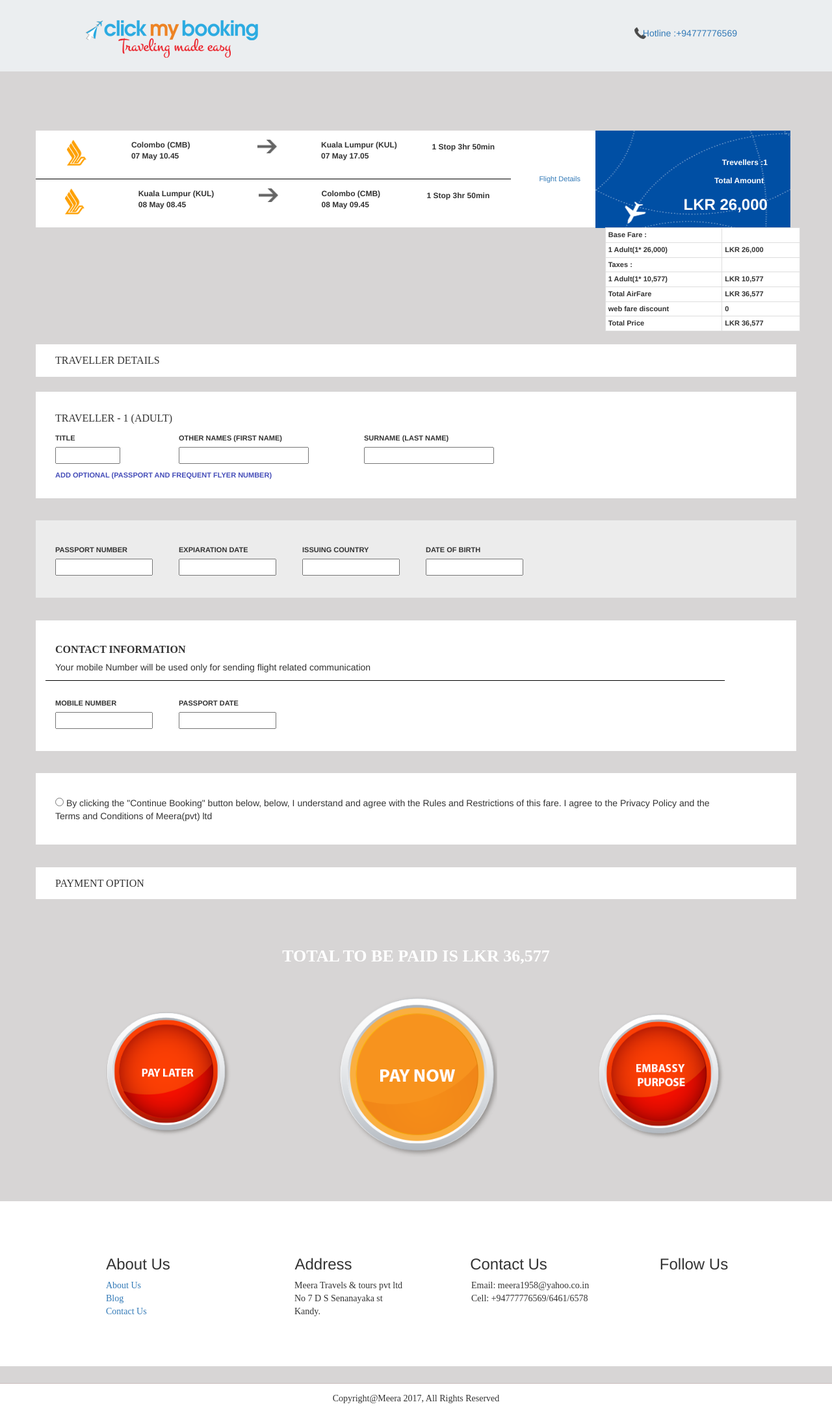
After one commit to DharshanS/MeeraFront, a PHP site: page /requestform.php in a window 1280 px wide. The commit adds this page. Shown: the whole page at 65% size. Run offline with PHP 8.4, Linux system fonts and the light colour scheme.

Commit message:
booking page

```diff
--- /dev/null
+++ b/css/form.css
@@ -0,0 +1,297 @@
+.flight_main{
+    background-color:#ebeef0;
+}
+
+.flight_main > .navbar{
+    padding: 30px 100px 0px 100px;
+}
+
+.fstsub > li{
+    float:left;
+}
+.phonecls{
+    background: url(../images/phoneicon.png) no-repeat 2px;
+    background-size: 10%;
+}
+
+.flicon{
+   background: url(../images/ticketsimble.png) no-repeat;
+   width: 50px;
+   height: 50px;
+   background-size: 60%;
+}
+
+.arricon{
+    background: url(../images/arrow.png) no-repeat;
+    width: 50px;
+    height: 35px;
+    background-size: 60%;
+}
+
+.lblcls{
+   font-size: 12px;
+   text-align: left;
+}
+
+.clspad{
+    padding:0px;
+    text-align: center;
+}
+
+.ticbck{
+   background: url(../images/bcktic.png) no-repeat;
+   height:150px;
+   position: absolute;
+   float: right;
+   right: 3.4%;
+}
+
+.ticfront{
+   text-align: right;
+    padding: 14%;
+    color: #fff;
+    font-size: 12px;
+}
+.tblgrand{
+    width: 77%;
+    float: right;
+    background-color:#ffffff;
+}
+
+.tblgrand > tbody > tr > td {
+  font-size:11px;
+  padding: 3px 4px;
+}
+
+.tblgrand > tbody > tr > td > label{
+  height:5px;
+}
+
+.btnpaylate{
+  background: url(../images/btnpay.png) no-repeat;
+  width:200px;
+  height:200px;
+  background-size:contain;
+  border:none;
+}
+
+.btnpaynow{
+  background: url(../images/btnpaynow.png) no-repeat;
+  width:250px;
+  height:250px;
+  background-size: cover;
+  border:none;
+}
+
+.btnembassy{
+  background: url(../images/btnembasy.png) no-repeat;
+  width:200px;
+  height:200px;
+  background-size:contain;
+  border:none;
+}
+
+.confrmtic{
+   margin-top: 8%;
+
+}
+
+.confrmcol{
+    margin: 0% 0%;
+    padding: 14px 0px;
+    background-color:#ffffff;
+}
+
+.confrmcol1{
+    background-color:#ffffff;
+}
+
+.confrmcols{
+   border-bottom: 1px solid #000;
+}
+
+.flticbar{
+    position: absolute;
+    float: right;
+    right: 30px;
+    top: 63px;
+    padding: 0px;
+}
+
+.flticbar a{
+    font-size: 11px;
+    text-decoration: none;
+}
+
+.lbltfront{
+    padding: 6px;
+}
+
+.lblsec{
+    font-size: 24px;
+}
+
+.ticsec{
+    margin-top: -31px;
+    float: right;
+    margin-right: 37px;
+}
+
+.ticsec a{
+    color:#fff;
+}
+
+.ticthr{
+    float: right;
+    right: 0%;
+    padding: 0px;
+    margin: 0px -6px;
+}
+
+.headersty{
+    font-family:Myriad Pro;
+    font-size:16px;
+}
+
+.lblin{
+    font-weight: bold;
+    font-size:11px;
+}
+
+.infrm1{
+    font-weight: bold;
+    width:100px;
+}
+
+.infrm{
+    font-weight: bold;
+    width:200px;
+}
+
+.lblnote{
+    font-size: 11px;
+    color: #464eb9;
+    margin-top: 10px;
+}
+
+.infrm2{
+    font-weight: bold;
+    width:150px;
+}
+
+.ticfour{
+    margin-top: 3%;
+
+}
+
+.ticfoursub{
+    background-color:#ececec;
+    padding: 3% 0%;
+}
+
+.lblcontact{
+    border-bottom:1px solid #000;
+}
+
+.lblborder{
+ font-weight: bold;
+}
+
+.areacontact{
+    margin-top:2%;
+}
+
+.pagepg{
+    background-color:#d7d5d5;
+}
+.clshead{
+    background-color: #ffffff;
+    padding: 6px 0px;
+}
+
+.clshead1{
+    margin-top: 2%;
+    background-color: #ffffff;
+    padding: 2% 0%;
+}
+
+.subcontact{
+   background-color: #ffffff;
+   padding: 3% 0%;
+}
+
+.ticfv{
+    text-align:center;
+    padding:3% 0%;
+}
+
+.ticfvsub{
+    font-size:26px;
+    text-transform: uppercase;
+    color:#fff;
+    font-family:Myriad Pro;
+}
+
+.btncls{
+    text-align:center;
+}
+
+.btncls1{
+    text-align:center;
+    padding:2%;
+}
+
+.empcls{
+   margin-bottom: 2%;
+}
+
+.efrmcls{
+    margin-top: 20px;
+    background-color: #fff;
+    padding-top: 15px;
+ }
+
+ .fotcls{
+    padding: 5% 0%;
+    background-color: #fff;
+    margin-top: 5%;
+ }
+ .fotcopy{
+    text-align: center;
+    font-family: Myriad Pro;
+    margin-top: 2%;
+    background-color: #fff;
+    padding: 1% 0px;
+    border-top: 1px solid #cabdbd;
+ }
+
+ .emppurpose{
+     width:60%;
+ }
+ .empsurname{
+    width:90%;
+ }
+ .empother{
+    width:82%;
+ }
+ .btncontinue{
+    float: right;
+    right: 11%;
+    padding: -10px;
+    position: relative;
+    margin-top: -4%;
+    padding: 10px;
+    background-color:#003eff;
+    border:none;
+ }
+ #frmempassy{
+     display:none;
+ }
+
+ .clsheadopt {
+    background-color: #ffffff;
+    padding: 6px 0px;
+    text-align: center;
+    font-family: Myriad Pro;
+
+}
--- a/css/main.css
+++ b/css/main.css
@@ -124,6 +124,7 @@ ul.fstsub > li > a.btnphone{
     height: 37px;
     background: url(../images/flight.png)no-repeat 0px 0px;
     width: 140px;
+    border:none;
 }
 
 .hotlparent{
@@ -402,6 +403,7 @@ input{
     height: 55px;
     margin: -16px -2px;
     border-radius: 10px;
+    border:none;
 }
 
 .flightdetails > div {
--- a/footer.php
+++ b/footer.php
@@ -1,6 +1,6 @@
 <!--=== Footer Version 1 ===-->
 <div class="footer-v1" >
-    <div class="footer" style='padding:10% 0%'>
+    <div class="footer fotcls">
         <div class="container">
             <div class='col-lg-3 col-md-3' style='text-align:center'>
                 <h3>About Us</h3>
@@ -36,9 +36,9 @@
     </div><!--/footer-->
 
     <div class="copyright">
-        <div class="container">
-            <div class='col-lg-12' style='text-align:center;font-family:Myriad Pro;'>Copyright@Meera 2017, All Rights Reserved</div>
-        </div>
+
+            <div class='col-lg-12 fotcopy'>Copyright@Meera 2017, All Rights Reserved</div>
+
     </div><!--/copyright-->
 </div>
 <!--=== End Footer Version 1 ===-->
--- /dev/null
+++ b/requestform.php
@@ -0,0 +1,260 @@
+<!doctype html>
+<html lang="en">
+<head>
+  <meta charset="utf-8">
+  <meta name="viewport" content="width=device-width, initial-scale=1">
+  <title>hotel</title>
+
+  <meta charset="utf-8">
+  <meta name="viewport" content="width=device-width, initial-scale=1">
+  <link rel="stylesheet" href="css/bootstrap.min.css" />
+  <link rel="stylesheet" href="css/jquery-ui.css" />
+  <link rel="stylesheet" href="css/form.css" />
+
+  <script src="js/jquery.min.js"></script>
+  <script src="js/bootstrap.min.js"></script>
+  <script src="js/jquery-1.12.4.js"></script>
+  <script src="js/jquery-ui.js"></script>
+
+</head>
+
+
+<body class='pagepg'>
+    <div class="container-fluid flight_main">
+
+             <div class="navbar">
+                 <div class="col-lg-4"><a href="#" class="brand"><img src="images/bookinglog.png"/></a></div>
+
+                 <div class="col-lg-8">
+                     <div class="navbar-inner" >
+                         <nav class="pull-right">
+                             <ul class="nav fstsub">
+                                 <li><a href="" class="phonecls">Hotline :+94777776569</a></li>
+                             </ul>
+                         </nav>
+                     </div>
+                 </div>
+             </div>
+      <!--end navbar -->
+    </div>
+
+    <div class="container">
+        <div class="row confrmtic">
+
+            <div class="col-lg-9 confrmcol">
+
+            <div class="col-lg-10 confrmcols">
+                <div class="col-lg-2 clspad"><label class="flicon"></label></div>
+                <div class="col-lg-3"><label class="lblcls">Colombo (CMB) <br/> 07 May 10.45</label></div>
+                <div class="col-lg-2 clspad"><label class="arricon"></label></div>
+                <div class="col-lg-3 "><label class="lblcls">Kuala Lumpur (KUL) <br/>07 May 17.05</label></div>
+                <div class="col-lg-2 clspad"><label class="lblcls">1 Stop 3hr 50min</label></div>
+            </div>
+            <div class="col-lg-1 flticbar">
+                <a href=''>Flight Details</a>
+            </div>
+            </div>
+
+            <div class="col-lg-9 confrmcol1">
+            <div class="col-lg-10">
+                <div class="col-lg-2"><label class="flicon"></label></div>
+                <div class="col-lg-3 "><label class="lblcls">Kuala Lumpur (KUL) <br/> 08 May 08.45</label></div>
+                <div class="col-lg-2 clspad"><label class="arricon"></label></div>
+                <div class="col-lg-3 "><label class="lblcls">Colombo (CMB) <br/>08 May 09.45</label></div>
+                <div class="col-lg-2 clspad"><label class="lblcls">1 Stop 3hr 50min</label></div>
+            </div>
+            <div class="col-lg-1"></div>
+            </div>
+
+            <div class="col-lg-3 ticbck">
+                <div class='ticfront'>
+                    <label>Trevellers :1</label><br/>
+                    <label class='lbltfront'>Total Amount</label>
+                    <label class='lblsec'>LKR 26,000</label>
+
+
+                </div>
+                <div class='ticsec'><a>BASE FARE</a></div>
+            </div>
+
+        </div>
+
+
+        <div class="row">
+            <div class='col-lg-4 ticthr'>
+                <table class="table table-bordered tblgrand">
+                <tbody>
+                    <tr>
+                        <td><label id='lblfare'>Base Fare :</label></td>
+                        <td><label id='lblfaresub'></label></td>
+                    </tr>
+                    <tr>
+                        <td><label id='lblinfor'>1 Adult(1* 26,000)</label></td>
+                        <td><label id='lblinforsub'>LKR 26,000</label></td>
+                    </tr>
+                    <tr>
+                        <td><label id='lbltax'>Taxes :</label></td>
+                        <td><label id='lbltaxsub'></label></td>
+                    </tr>
+                    <tr>
+                        <td><label id='lblfarenfo'>1 Adult(1* 10,577)</label></td>
+                        <td><label id='lblfarenfosub'>LKR 10,577</label></td>
+                    </tr>
+                    <tr>
+                        <td><label id='lbltot'>Total AirFare</label></td>
+                        <td><label id='lbltotsub'>LKR 36,577</label></td>
+                    </tr>
+                    <tr>
+                        <td><label id='lbldisc'>web fare discount</label></td>
+                        <td><label id='lbldiscsub'>0</label></td>
+                    </tr>
+                    <tr>
+                        <td><label id='lblprice'>Total Price</label></td>
+                        <td><label id='lblpricesub'>LKR 36,577</label></td>
+                    </tr>
+                </tbody>
+            </table>
+
+            </div>
+        </div>
+        <div class='row clshead'>
+            <div class='col-lg-12'>
+                <div class='col-lg-11' ><h5 class='headersty'>TRAVELLER DETAILS</h5></div>
+            </div>
+        </div>
+        <form action="" method="" id="frmflighttic">
+        <div class='row clshead1'>
+            <div class='col-lg-12'>
+                <div class='col-lg-11'><h5 class='headersty'>TRAVELLER - 1 (ADULT)</h5></div>
+            </div>
+            <div class='col-lg-12'>
+                <div class='col-lg-2'>
+                    <label class='lblin'>TITLE</label><br/>
+                    <input class='infrm1' type='text' id='trvtitle' name='nbtrvtitle'>
+                </div>
+                <div class='col-lg-3'>
+                    <label class='lblin'>OTHER NAMES (FIRST NAME)</label><br/>
+                    <input type='text' class='infrm' id='trvother' name='nbtrvother'>
+                </div>
+                <div class='col-lg-3'>
+                    <label class='lblin'>SURNAME (LAST NAME)</label><br/>
+                    <input type='text' class='infrm' id='trvsurname' name='nbtrvsurname'>
+                </div>
+            </div>
+
+            <div class='col-lg-12'>
+                <div class='col-lg-11'>
+                    <label class='lblnote'>ADD OPTIONAL (PASSPORT AND FREQUENT FLYER NUMBER)</label>
+                </div>
+            </div>
+        </div>
+        <div class='row ticfour ticfoursub'>
+            <div class='col-lg-12'>
+                <div class='col-lg-2'>
+                    <label class='lblin'>PASSPORT NUMBER</label><br/>
+                    <input type='text' class='infrm2' id='trvpass' name='nbtrvpass'>
+                </div>
+                <div class='col-lg-2'>
+                    <label class='lblin'>EXPIARATION DATE</label><br/>
+                    <input type='text' class='infrm2' id='trvexpdate' name='nbtrvexpdate'>
+                </div>
+                <div class='col-lg-2'>
+                    <label class='lblin'>ISSUING COUNTRY</label><br/>
+                    <input type='text' class='infrm2' id='trvcountry' name='nbtrvcountry'>
+                </div>
+                <div class='col-lg-2'>
+                    <label class='lblin'>DATE OF BIRTH</label><br/>
+                    <input type='text' class='infrm2' id='trvdbdate' name='nbtrvdbdate'>
+                </div>
+            </div>
+        </div>
+
+        <div class='row ticfour subcontact'>
+            <div class='col-lg-12'>
+                <div class='col-lg-11 lblcontact'>
+                    <label class='lblborder headersty'>CONTACT INFORMATION</label><br/>
+                    <p>Your mobile Number will be used only for sending flight related communication</p>
+                </div>
+            </div>
+            <div class='col-lg-12 areacontact'>
+                <div class='col-lg-2'>
+                    <label class='lblin'>MOBILE NUMBER</label><br/>
+                    <input type='text' class='infrm2' id='trvmobile' name='nbtrvmobile'>
+                </div>
+                <div class='col-lg-2'>
+                    <label class='lblin'>PASSPORT DATE</label><br/>
+                    <input type='text' class='infrm2' id='trvpdate' name='nbtrvpdate'>
+                </div>
+            </div>
+        </div>
+        </form>
+        <div class='row ticfour subcontact'>
+            <div class='col-lg-12'>
+                <div class='col-lg-11'>
+                    <input type='radio' id='trvradio' name='nbtrvradio'>
+                    By clicking the "Continue Booking" button below, below, I understand and agree with the Rules and Restrictions of this fare.
+                    I agree to the Privacy Policy and the Terms and Conditions of Meera(pvt) ltd
+                </div>
+            </div>
+        </div>
+
+        <div class='row ticfour clshead'>
+            <div class='col-lg-12'>
+                <div class='col-lg-11'><h5 class='headersty'>PAYMENT OPTION</h5></div>
+            </div>
+        </div>
+        <div class='row ticfour'>
+            <div class='col-lg-12 ticfv'>
+                <label class='ticfvsub'>Total to be paid is LKR 36,577</label>
+            </div>
+            <div class='col-lg-12'>
+                <div class='col-lg-4 btncls1'><button class='btnpaylate'></button></div>
+                <div class='col-lg-4 btncls'><button class='btnpaynow'></button></div>
+                <div class='col-lg-4 btncls1'><button class='btnembassy'></button></div>
+            </div>
+        </div>
+
+
+        <form action="" method="" id="frmempassy">
+        <div class='row'>
+            <div class='col-lg-12 clshead'>
+                <div class='col-lg-11'><h5 class='headersty'>EMBASSY PURPOSE</h5></div>
+            </div>
+        </div>
+        <div class='row efrmcls'>
+                <div class="col-lg-12 empcls" >
+                    <label class="lblin">EMBASSY PURPOSE</label><br/>
+                    <input type="text" class="emppurpose" id="embassyid" name="embassynm"/>
+                </div>
+                <button class="btncontinue">continue</button>
+                <div class="col-lg-4 empcls">
+                    <label class="lblin">SURNAME</label><br/>
+                    <input type="text" class="empsurname" id="emsureid" name="emsurenm"/>
+                </div>
+                <div class="col-lg-4 empcls">
+                    <label class="lblin">OTHER NAME</label><br/>
+                    <input type="text" class="empother" id="emotherid" name="emothernm"/>
+                </div>
+                <div class="col-lg-4 empcls">
+                    <label class="lblin">PASSPORT NUMBER</label><br/>
+                    <input type="text" class="empsurname" id="emppassportid" name="emppasspornm"/>
+                </div>
+        </div>
+        </form>
+    </div>
+    <script>
+
+       $('.btnembassy').click(function(){
+            $("#frmempassy").fadeToggle( "slow", "linear" );
+       });
+
+
+    </script>
+<?php
+
+include "footer.php";
+?>
+
+</body>
+
+</html>
```
Also changed, not shown: frmpayment.php (added, +88 -0 lines), images/arrow.png (added), images/bcktic.png (added), images/btnembasy.png (added), images/btnpay.png (added), images/btnpaynow.png (added), images/ticketsimble.png (added).
